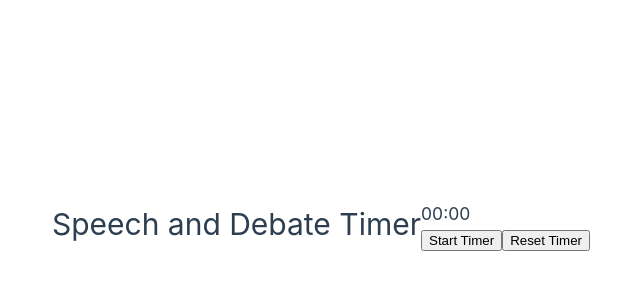
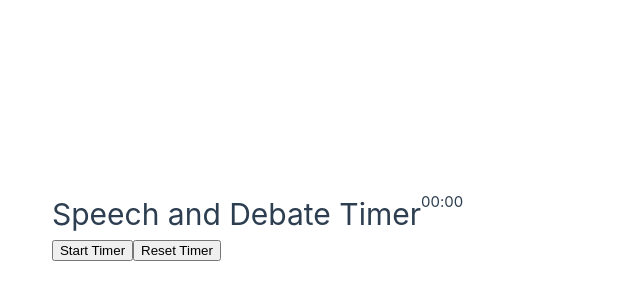
Before and after one commit to deniswells59/speech-timer, a Vue app: page / in a window 1280 px wide. Shown: the part 174-474 px from the top of the page, without its empty margins (219-859 px from the left). Built offline with nearby package versions, Linux system fonts and the light colour scheme.

Commit message:
timer component

```diff
--- a/src/App.vue
+++ b/src/App.vue
@@ -1,5 +1,6 @@
 <script setup>
 import { store } from './store';
+import TimerCountdown from './components/TimerCountdown.vue';
 </script>
 
 <template>
@@ -9,16 +10,10 @@ import { store } from './store';
     </div>
   </header>
 
+  <TimerCountdown />
+
   <main>
-    <h3>
-      <span v-if="(Boolean(store.minutes) || store.minutes === 0) && store.minutes < 10">0</span>
-      <span>{{ store.minutes ?? '00' }}</span>
-      <span>:</span>
-      <span v-if="(Boolean(store.seconds) || store.seconds === 0) && store.seconds < 10">0</span>
-      <span>{{ store.seconds ?? '00' }}</span>
-    </h3>
-
-    <button @click="store.startTimer(1)">Start Timer</button>
+    <button @click="store.startTimer(7)">Start Timer</button>
     <button @click="store.resetTimer()">Reset Timer</button>
   </main>
 </template>
--- /dev/null
+++ b/src/components/TimerCountdown.vue
@@ -0,0 +1,26 @@
+<script setup>
+import { store } from '../store';
+</script>
+
+<template>
+  <div>
+    <span v-if="(Boolean(store.minutes) || store.minutes === 0) && store.minutes < 10">0</span>
+    <p>{{ store.minutes ?? '00' }}</p>
+
+    <span>:</span>
+
+    <span v-if="(Boolean(store.seconds) || store.seconds === 0) && store.seconds < 10">0</span>
+    <p>{{ store.seconds ?? '00' }}</p>
+  </div>
+</template>
+
+<style scoped>
+div {
+  display: flex;
+}
+
+p {
+  min-width: 10px;
+  text-align: center;
+}
+</style>
--- a/src/store.js
+++ b/src/store.js
@@ -3,24 +3,24 @@ import { reactive } from 'vue';
 
 // The delay after the user clicks to start the timer
 // (This makes for a better UX where the user can easily see the initial
-//  start time before the countdown begins)
+// //  start time before the countdown begins)
 const INPUT_DELAY_IN_MS = 1200;
 
-// How often we check the time
+// // How often we check the time
 const TIMER_INTERVAL_IN_MS = 100;
 
 export const store = reactive({
   data() {
     return {
-      minutes: null,
-      seconds: null,
+      minutes: 0,
+      seconds: 0,
       interval: null,
       countDownDate: null,
     };
   },
   resetTimer() {
-    this.minutes = null;
-    this.seconds = null;
+    this.minutes = 0;
+    this.seconds = 0;
     clearInterval(this.interval);
   },
   startTimer(timeinMinutes) {
@@ -45,7 +45,6 @@ export const store = reactive({
   initTimer(timeInMinutes) {
     this.minutes = timeInMinutes;
   },
-  //
   setTimerOnInterval() {
     const now = moment();
     const diff = this.countDownDate - now;
```
